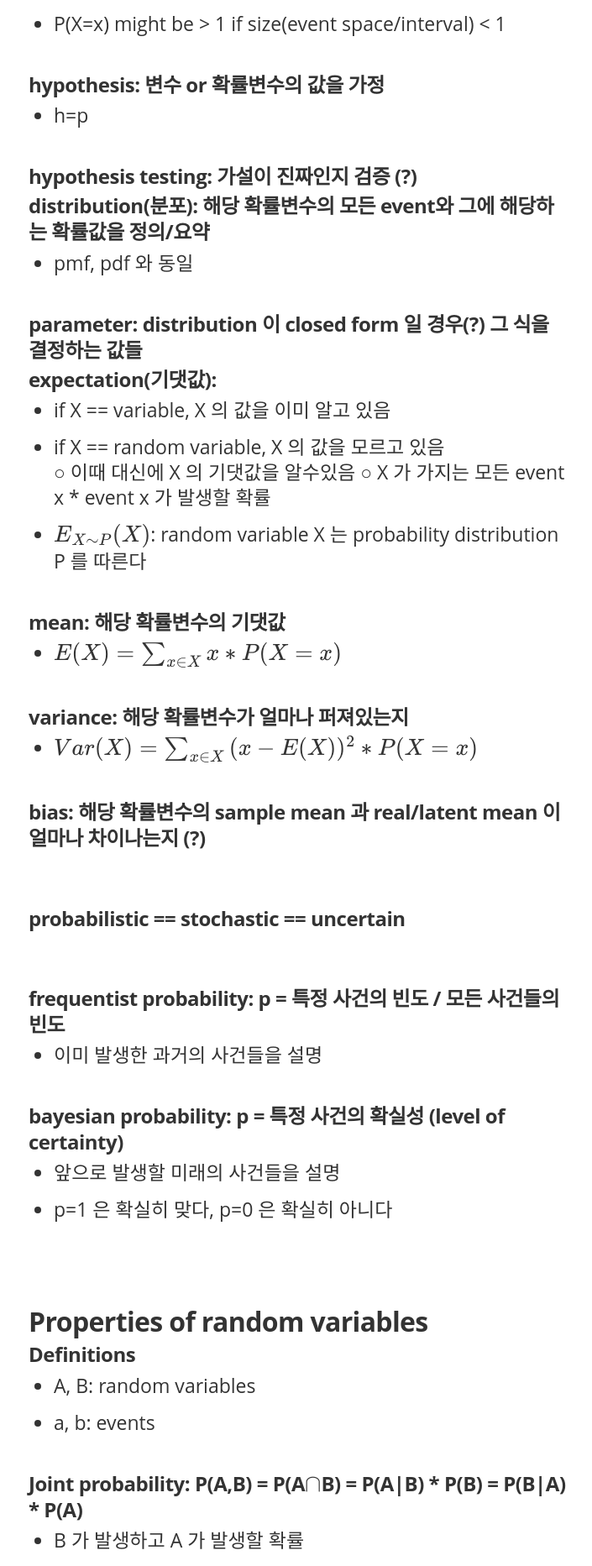
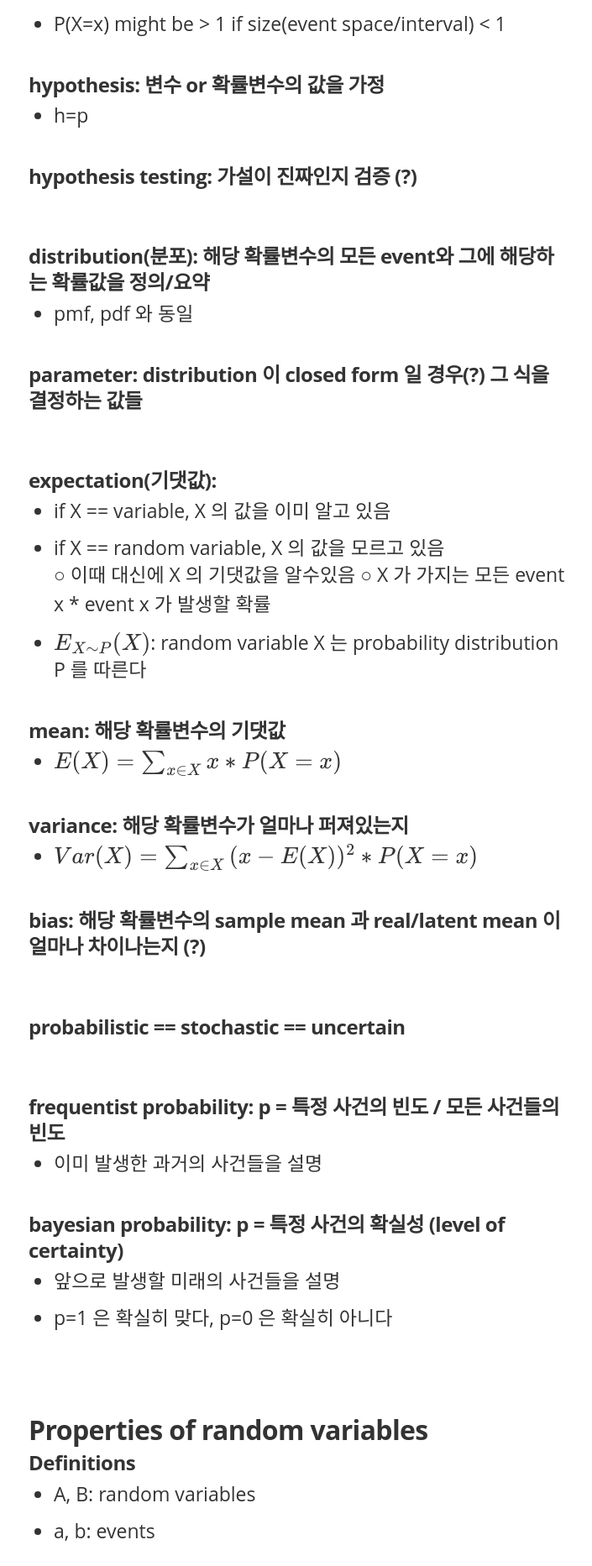
Before and after one commit to minniie/minniie.github.io, a Jekyll site: the page built from _posts/2021-07-27-probability.markdown, in a window 1280 px wide. Shown: the part 2280-4145 px from the top of the page at 84% size, without its empty margins (286-991 px from the left). Built offline with Jekyll 4.4.1, drawn with Linux system fonts in a browser that asks for light colours; nearby versions of some CDN libraries; some web fonts are replaced; formulas are drawn with MathJax 3.

Commit message:
Update 2021-07-27-probability.markdown

```diff
--- a/_posts/2021-07-27-probability.markdown
+++ b/_posts/2021-07-27-probability.markdown
@@ -45,16 +45,18 @@ line-height: 3.5
 #### hypothesis: 변수 or 확률변수의 값을 가정
 - h=p
 
-#### hypothesis testing: 가설이 진짜인지 검증 (?)<br>
+#### hypothesis testing: 가설이 진짜인지 검증 (?)
+<br>
 #### distribution(분포): 해당 확률변수의 모든 event와 그에 해당하는 확률값을 정의/요약
 - pmf, pdf 와 동일
 
-#### parameter: distribution 이 closed form 일 경우(?) 그 식을 결정하는 값들<br>
+#### parameter: distribution 이 closed form 일 경우(?) 그 식을 결정하는 값들
+<br>
 #### expectation(기댓값):
 - if X == variable, X 의 값을 이미 알고 있음
 - if X == random variable, X 의 값을 모르고 있음<br>
-<span style="line-height: 1.0;"> ○ 이때 대신에 X 의 기댓값을 알수있음</span>
-<span style="line-height: 1.0;"> ○ X 가 가지는 모든 event x * event x 가 발생할 확률</span>
+<span style="line-height: 1.5;"> ○ 이때 대신에 X 의 기댓값을 알수있음</span>
+<span style="line-height: 1.5;"> ○ X 가 가지는 모든 event x * event x 가 발생할 확률</span>
 - $E_{X\sim P} (X)$: random variable X 는 probability distribution P 를 따른다
 
 #### mean: 해당 확률변수의 기댓값
```
